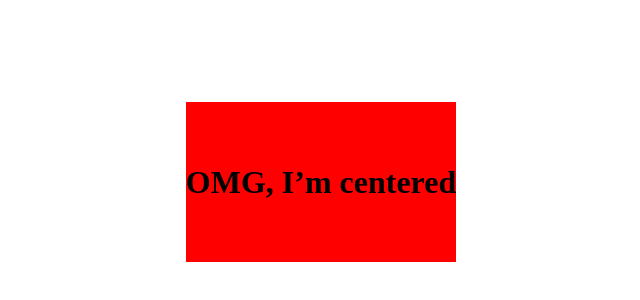
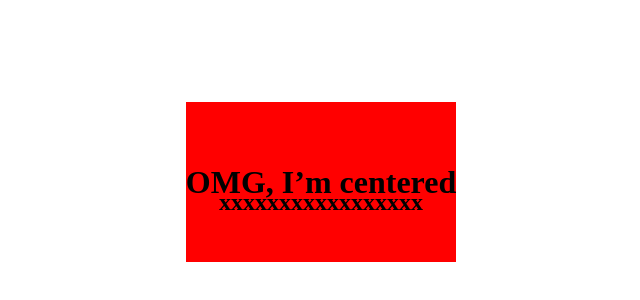
Before and after one commit to nieyulin112/css, a website: page flex.html in a window 1280 px wide. Shown: the part 218-518 px from the top of the page, without its empty margins (319-959 px from the left). Drawn offline with Linux system fonts and the light colour scheme.

Commit message:
水平垂直居中

```diff
--- a/flex.html
+++ b/flex.html
@@ -56,11 +56,18 @@
 			height: 10rem;
 			background-color: #f00;
 		}
+		h2 {
+			position: absolute;
+			top: 50%;
+			left: 50%;
+			transform: translate(-50%, -50%);
+		}
 	</style>
 </head>
 
 <body>
 	<h1>OMG, I’m centered</h1>
+	<h2>xxxxxxxxxxxxxxxxx</h2>
 </body>
 
 </html>
```
